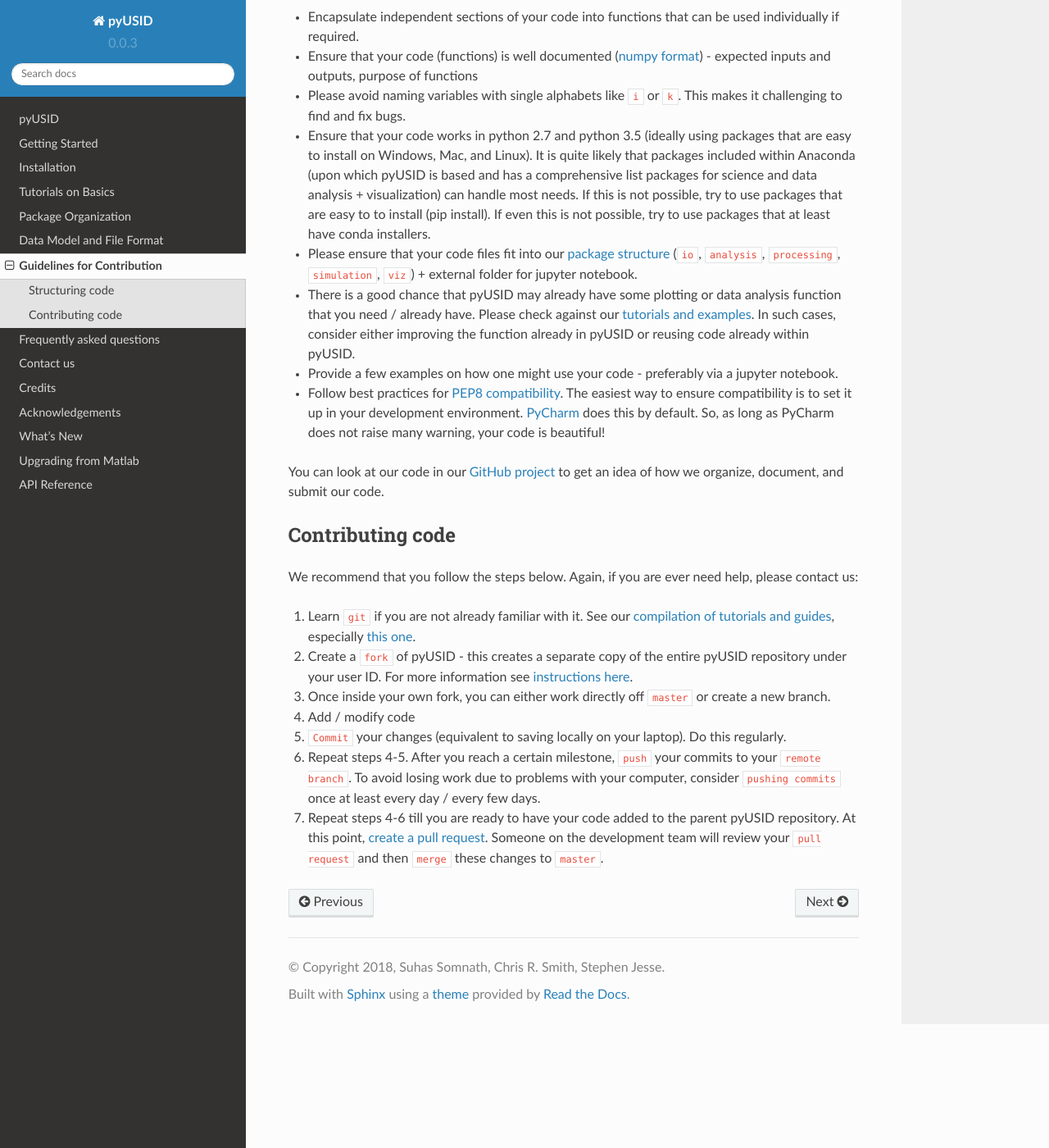
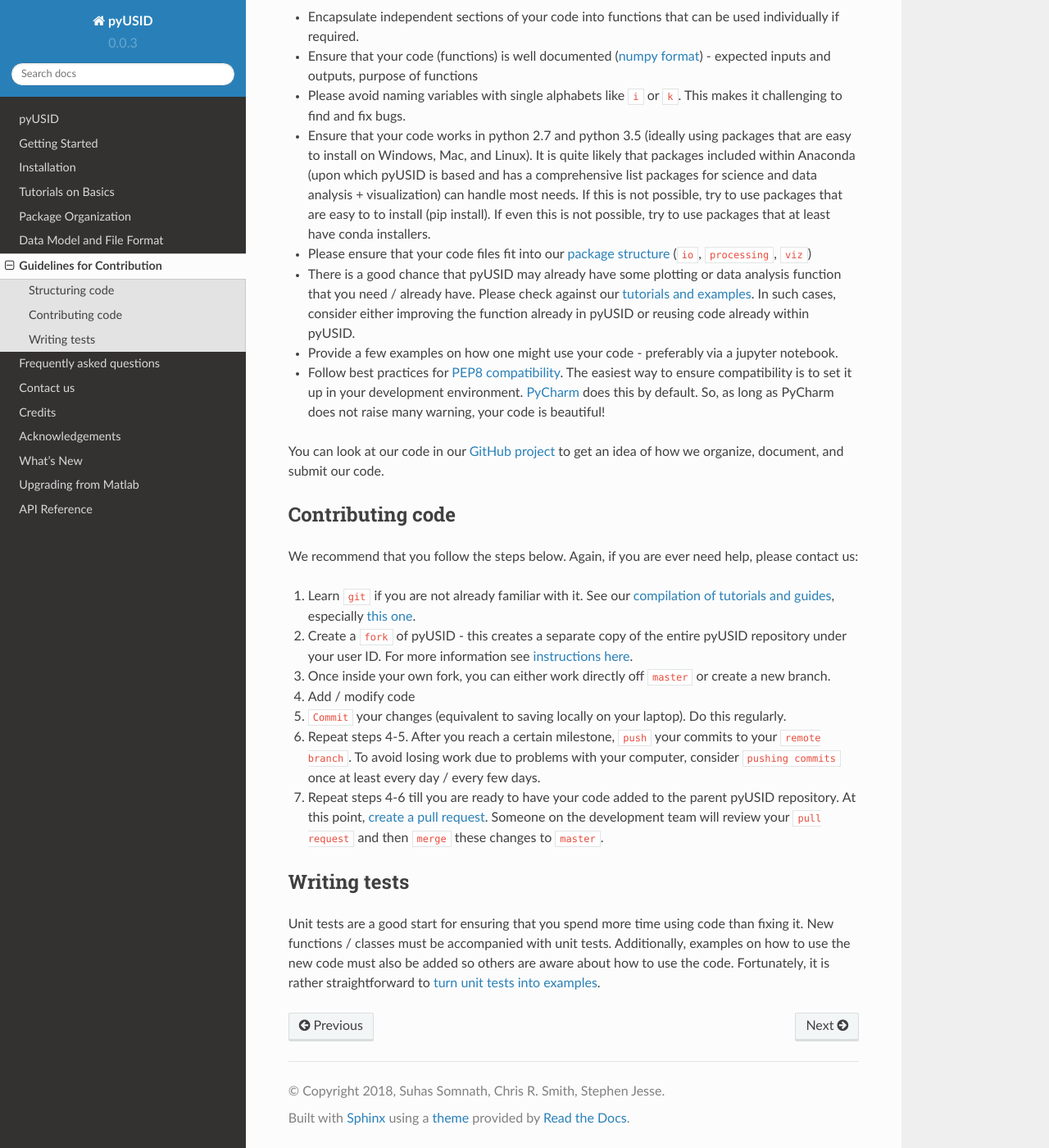
Before and after one commit to pycroscopy/pyUSID, a Sphinx documentation site: the page built from docs/contribution_guidelines.rst, in a window 1280 px wide and 1400 px high, scrolled down 375 px. Shown: the whole window at 82% size. Built offline with Sphinx 7.4.7 and the Read the Docs theme 2.0.0, drawn with Linux system fonts in a browser that asks for light colours; pages that are not in the unit, such as notebooks, are missing from menus.

Commit message:
Corrected reference to subpackges

```diff
--- a/docs/contribution_guidelines.rst
+++ b/docs/contribution_guidelines.rst
@@ -10,8 +10,8 @@ We would like to thank you and several others who have offered their code. We ar
 * Ensure that your code (functions) is well documented (`numpy format <https://github.com/numpy/numpy/blob/master/doc/HOWTO_DOCUMENT.rst.txt>`_) - expected inputs and outputs, purpose of functions
 * Please avoid naming variables with single alphabets like ``i`` or ``k``. This makes it challenging to find and fix bugs.
 * Ensure that your code works in python 2.7 and python 3.5 (ideally using packages that are easy to install on Windows, Mac, and Linux). It is quite likely that packages included within Anaconda (upon which pyUSID is based and has a comprehensive list packages for science and data analysis + visualization) can handle most needs. If this is not possible, try to use packages that are easy to to install (pip install). If even this is not possible, try to use packages that at least have conda installers.
-* Please ensure that your code files fit into our `package structure <./package_structure.html>`_ (``io``, ``analysis``, ``processing``, ``simulation``, ``viz``) + external folder for jupyter notebook.
-* There is a good chance that pyUSID may already have some plotting or data analysis function that you need / already have. Please check against our `tutorials and examples <https://pycroscopy.github.io/pyUSID/auto_examples/index.html>`_. In such cases, consider either improving the function already in pyUSID or reusing code already within pyUSID.
+* Please ensure that your code files fit into our `package structure <./package_structure.html>`_ (``io``, ``processing``, ``viz``)
+* There is a good chance that pyUSID may already have some plotting or data analysis function that you need / already have. Please check against our `tutorials and examples <./auto_examples/index.html>`_. In such cases, consider either improving the function already in pyUSID or reusing code already within pyUSID.
 * Provide a few examples on how one might use your code - preferably via a jupyter notebook.
 * Follow best practices for `PEP8 compatibility <https://www.datacamp.com/community/tutorials/pep8-tutorial-python-code>`_. The easiest way to ensure compatibility is to set it up in your development environment. `PyCharm <https://blog.jetbrains.com/pycharm/2013/02/long-awaited-pep-8-checks-on-the-fly-improved-doctest-support-and-more-in-pycharm-2-7/>`_ does this by default. So, as long as PyCharm does not raise many warning, your code is beautiful!
 
@@ -28,3 +28,9 @@ We recommend that you follow the steps below. Again, if you are ever need help,
 5. ``Commit`` your changes (equivalent to saving locally on your laptop). Do this regularly.
 6. Repeat steps 4-5. After you reach a certain milestone, ``push`` your commits to your ``remote branch``. To avoid losing work due to problems with your computer, consider ``pushing commits`` once at least every day / every few days.
 7. Repeat steps 4-6 till you are ready to have your code added to the parent pyUSID repository. At this point, `create a pull request <https://help.github.com/articles/creating-a-pull-request-from-a-fork/>`_. Someone on the development team will review your ``pull request`` and then ``merge`` these changes to ``master``.
+
+Writing tests
+-------------
+Unit tests are a good start for ensuring that you spend more time using code than fixing it. New functions / classes must be accompanied with unit tests.
+Additionally, examples on how to use the new code must also be added so others are aware about how to use the code.
+Fortunately, it is rather straightforward to `turn unit tests into examples <./unit_tests_to_examples.html>`_.
```
